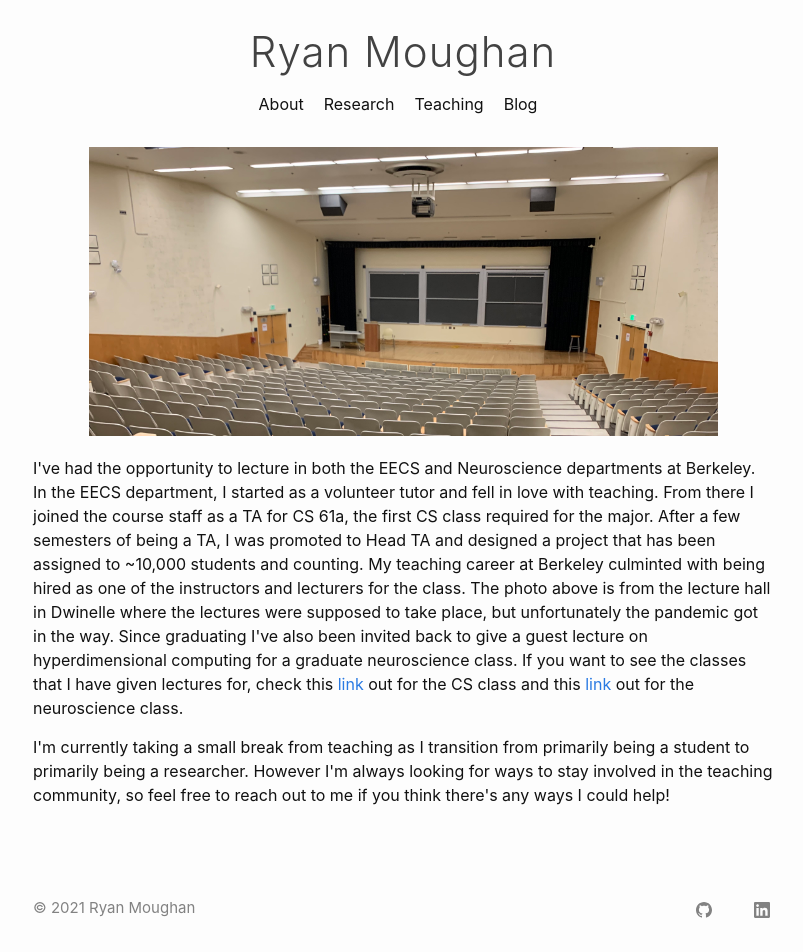
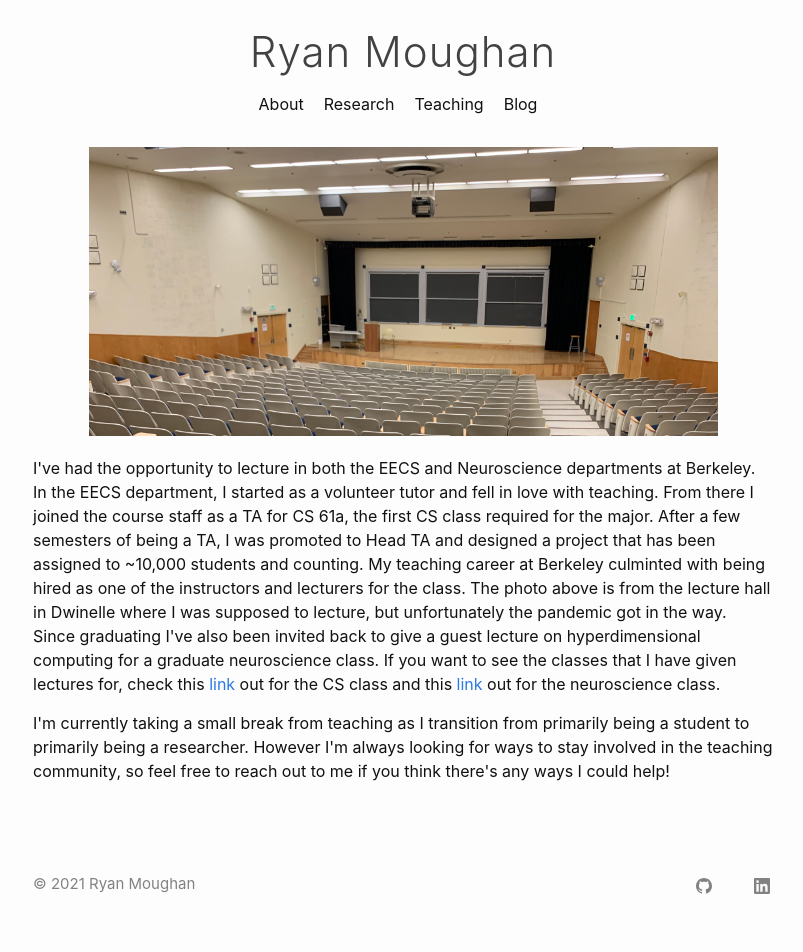
Before and after one commit to rmoughan/rmoughan.github.io, a Jekyll site: the page built from teaching.html, in a window 1280 px wide. Shown: the whole page, without its empty margins (237-1040 px from the left). Built offline with Jekyll 4.4.1, drawn with Linux system fonts in a browser that asks for light colours; after the commit the page ends 928 px from its top, so only the background shows below that.

Commit message:
Update teaching.html

```diff
--- a/teaching.html
+++ b/teaching.html
@@ -14,8 +14,8 @@ CS 61a, the first CS class required for the major. After a few semesters of bein
 a TA, I was promoted to Head TA and designed a project that has been assigned to
 ~10,000 students and counting. My teaching career at Berkeley culminted with
 being hired as one of the instructors and lecturers for the class. The photo
-above is from the lecture hall in Dwinelle where the lectures were supposed to
-take place, but unfortunately the pandemic got in the way. Since graduating I've
+above is from the lecture hall in Dwinelle where I was supposed to lecture,
+but unfortunately the pandemic got in the way. Since graduating I've
 also been invited back to give a guest lecture on hyperdimensional computing for a
 graduate neuroscience class. If you want to see the classes that I have given
 lectures for, check this
```
